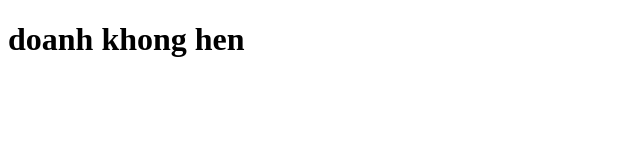
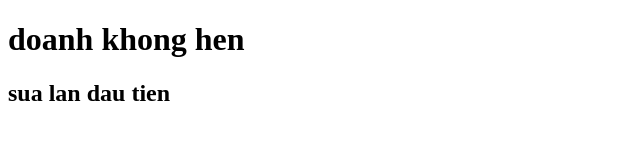
Before and after one commit to doanh-maker/duancuadoanh, a plain HTML site: page index.html in a window 1280 px wide. Shown: the whole page, without its empty margins (0-640 px from the left). Drawn offline with Linux system fonts and the light colour scheme.

Commit message:
a commit lan 1

```diff
--- a/index.html
+++ b/index.html
@@ -7,5 +7,6 @@
   </head>
   <body>
     <h1>doanh khong hen</h1>
+    <h2>sua lan dau tien</h2>
   </body>
 </html>
```
